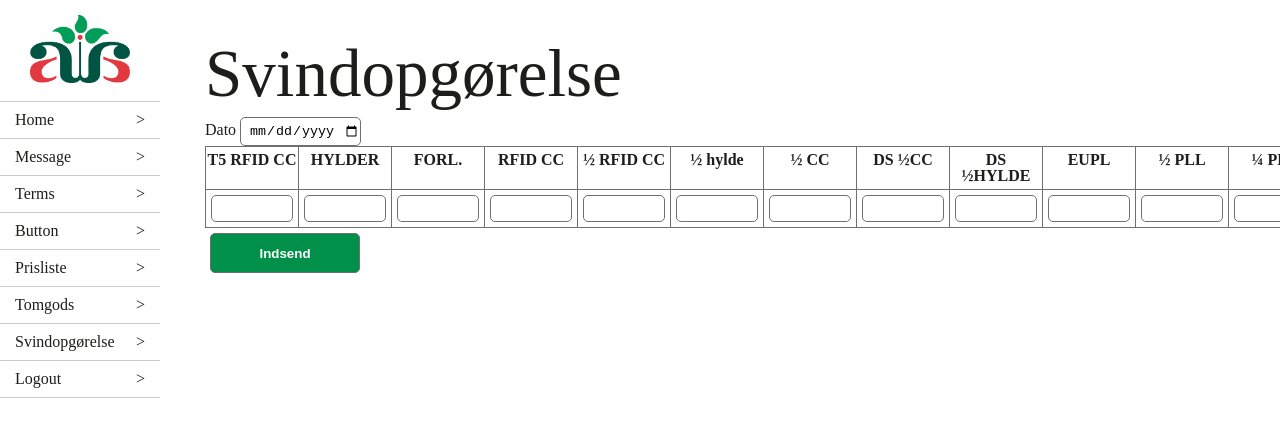
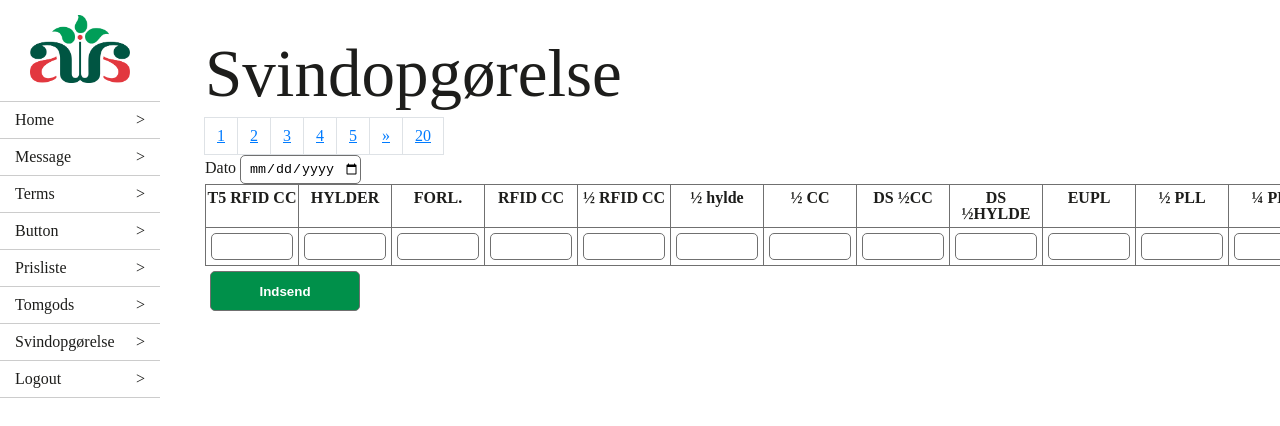
Before and after one commit to Surkrit/aa-emballage-app, a React (Create React App) app: page /Svind in a window 1280 px wide. Shown: the top 426 px of the page. Built offline with nearby package versions, Linux system fonts and the light colour scheme.

Commit message:
Fungerende pagination og tilføjet mixins til scss

```diff
--- a/src/components/Pagination.js
+++ b/src/components/Pagination.js
@@ -23,9 +23,9 @@ const range = (from, to, step = 1) => {
 class Pagination extends Component {
   constructor(props) {
     super(props);
-    const { totalRecords = null, pageLimit = 30, pageNeighbours = 0 } = props;
+    const { totalRecords = null, pageLimit = 10, pageNeighbours = 0 } = props;
 
-    this.pageLimit = typeof pageLimit === 'number' ? pageLimit : 30;
+    this.pageLimit = typeof pageLimit === 'number' ? pageLimit : 10;
     this.totalRecords = typeof totalRecords === 'number' ? totalRecords : 0;
 
     // pageNeighbours can be: 0, 1 or 2
@@ -37,6 +37,7 @@ class Pagination extends Component {
 
     this.state = { currentPage: 1 };
   }
+
   /**
    * Let's say we have 10 pages and we set pageNeighbours to 2
    * Given that the current page is 6
@@ -102,6 +103,7 @@ class Pagination extends Component {
 
     return range(1, totalPages);
   }
+
   render() {
     if (!this.totalRecords || this.totalPages === 1) return null;
 
@@ -110,7 +112,7 @@ class Pagination extends Component {
 
     return (
       <Fragment>
-        <nav aria-label="Countries Pagination">
+        <nav aria-label="Pagination">
           <ul className="pagination">
             { pages.map((page, index) => {
 
@@ -170,12 +172,12 @@ class Pagination extends Component {
 
   handleMoveLeft = evt => {
     evt.preventDefault();
-    this.gotoPage(this.state.currentPage - (this.pageNeighbours * 2) - 1);
+    this.gotoPage(this.state.currentPage - (this.pageNeighbours * 0) - 1);
   }
 
   handleMoveRight = evt => {
     evt.preventDefault();
-    this.gotoPage(this.state.currentPage + (this.pageNeighbours * 2) + 1);
+    this.gotoPage(this.state.currentPage + (this.pageNeighbours * 0) + 1);
   }
 }
 
--- a/src/components/Svind.js
+++ b/src/components/Svind.js
@@ -1,6 +1,7 @@
 import React from 'react';
 import Headline from './Headline';
 import Button from './Button';
+import Pagination from './Pagination';
 import '../style/App.css';
 
 class Svind extends React.Component {
@@ -9,6 +10,9 @@ class Svind extends React.Component {
      return (
       <div className="svind">
         <Headline title="Svindopgørelse" />
+        <div>
+        <Pagination totalRecords={100} pageLimit={5} pageNeighbours={1} onPageChanged={this.onPageChanged} />
+        </div>
         <form>
            <label className="svind-date">Dato <input type="date"/></label>
            <table>
--- a/src/style/App.css
+++ b/src/style/App.css
@@ -182,10 +182,6 @@ p {
 
 .nav li a::after {
   content: ">";
-}
-
-.prices {
-  color: #1d1d1b;
 }
 
 .prices table {
@@ -457,4 +453,38 @@ table tr .empty {
 .svind table input {
   width: 80px;
 }
+
+.pagination {
+  display: -webkit-box;
+  display: -ms-flexbox;
+  display: flex;
+  list-style: none;
+}
+
+.pagination ::after, .pagination ::before {
+  -webkit-box-sizing: border-box;
+          box-sizing: border-box;
+}
+
+.pagination .page-link {
+  position: relative;
+  display: block;
+  padding: .5rem .75rem;
+  margin-left: -1px;
+  line-height: 1.25;
+  color: #007bff;
+  background-color: #fff;
+  border: 1px solid #dee2e6;
+}
+
+.pagination .sr-only {
+  position: absolute;
+  width: 1px;
+  height: 1px;
+  padding: 0;
+  overflow: hidden;
+  clip: rect(0, 0, 0, 0);
+  white-space: nowrap;
+  border: 0;
+}
 /*# sourceMappingURL=App.css.map */
--- a/src/style/_import.scss
+++ b/src/style/_import.scss
@@ -1,5 +1,6 @@
 @import 'Reset';
 @import 'Basic';
+@import 'mixins';
 @import 'components/DropDown';
 @import 'components/Comment';
 @import 'components/Nav';
@@ -10,3 +11,4 @@
 @import 'components/Login';
 @import 'components/Tomgods';
 @import 'components/Svind';
+@import 'components/Pagination';
--- /dev/null
+++ b/src/style/_mixins.scss
@@ -0,0 +1,6 @@
+@mixin input-number {
+    border: solid 1px $secondary-color;
+            border-radius: 5px;
+            padding: 5px 10px;
+            text-align: center;
+}
--- a/src/style/components/_Pagination.scss
+++ b/src/style/components/_Pagination.scss
@@ -1 +1,32 @@
 @import '../variables';
+
+
+.pagination {
+    display: flex;
+    list-style: none;
+    ::after, ::before {
+        box-sizing: border-box;
+    }
+
+    .page-link {
+        position: relative;
+        display: block;
+        padding: .5rem .75rem;
+        margin-left: -1px;
+        line-height: 1.25;
+        color: #007bff;
+        background-color: #fff;
+        border: 1px solid #dee2e6;
+    }
+
+    .sr-only {
+        position: absolute;
+        width: 1px;
+        height: 1px;
+        padding: 0;
+        overflow: hidden;
+        clip: rect(0,0,0,0);
+        white-space: nowrap;
+        border: 0;
+    }
+}
```
Also changed, not shown: src/style/components/_Prices.scss (+2 -5 lines), 1 other file (tests, documents, lock files or other folders).
